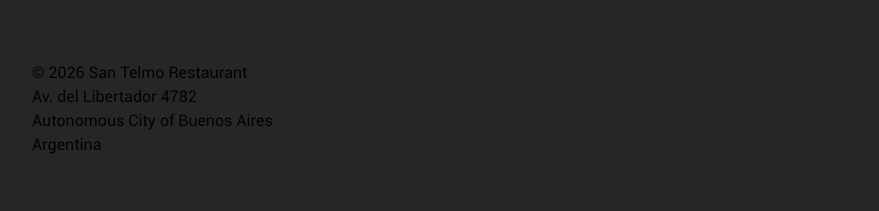
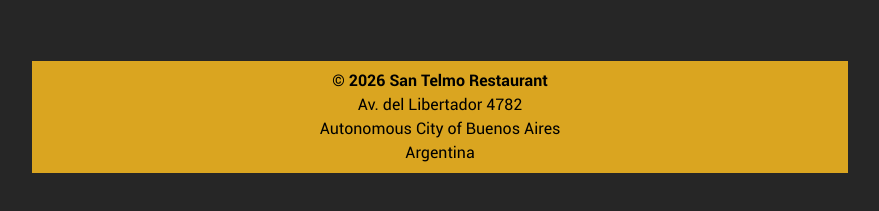
Before and after one commit to circobit/restaurant-page, a website built with webpack: page src/template.html in a window 1280 px wide. Shown: the part 163-374 px from the top of the page, without its empty margins (200-1079 px from the left). Built offline with nearby package versions, Linux system fonts and the light colour scheme.

Commit message:
css: add footer style

```diff
--- a/src/style.css
+++ b/src/style.css
@@ -129,6 +129,24 @@
 }
 
 
+/* Footer */
+
+footer {
+	background-color: rgb(218,165,32);
+	height: 7rem;
+	display: flex;
+	flex-direction: column;
+	justify-content: center;
+	align-items: center;
+	font-size: clamp(0.3rem, 0.5rem + 1vw, 1rem);
+	text-align: center;
+}
+
+.footerTitle {
+	font-weight: bold;
+}
+
+
 /* Hover */
 
 @media (hover: hover) {
```
